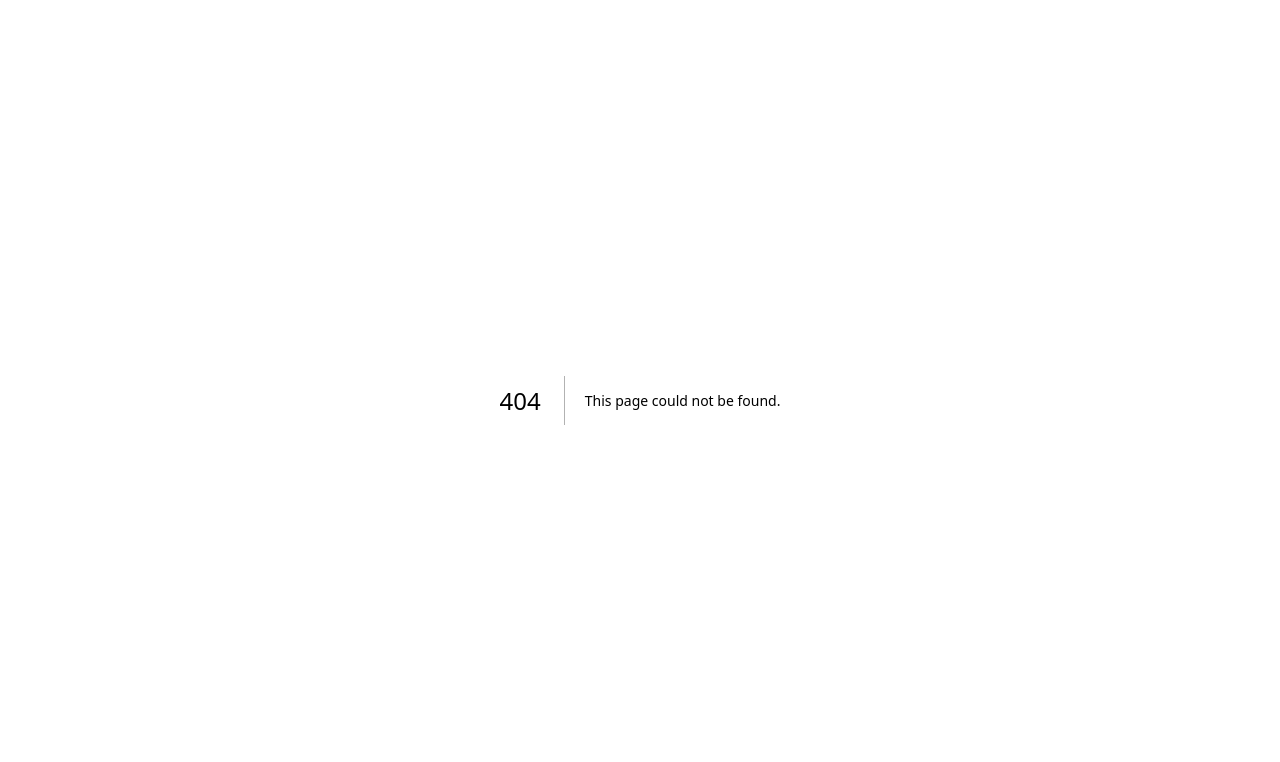
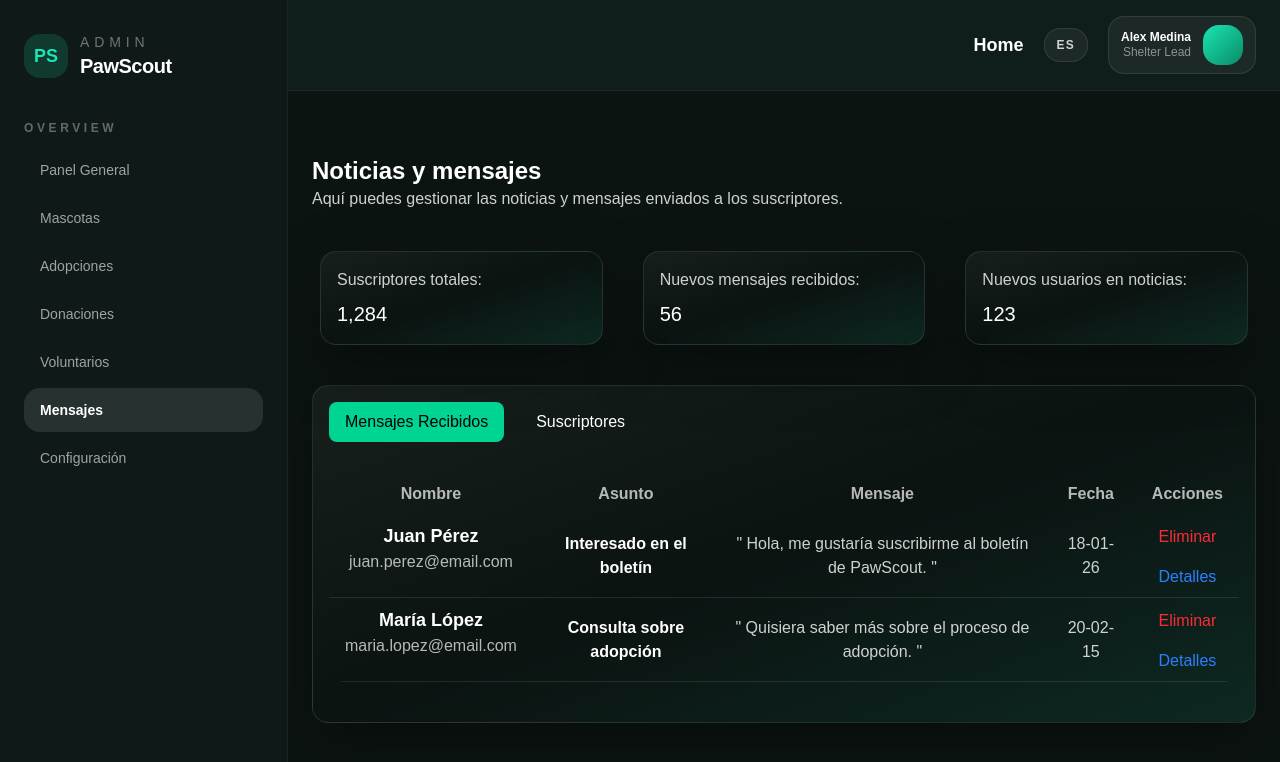
Before and after one commit to Meva1997/PawScout, a Next.js app: page /admin/newsletter in a window 1280 px wide. Before the commit this address had no page. Shown: the top 762 px of the page. Built offline with nearby package versions, Linux system fonts and the light colour scheme; a web font is replaced by a local one.

Commit message:
Create admin newsletter congig

```diff
--- a/app/(admin)/admin/layout.tsx
+++ b/app/(admin)/admin/layout.tsx
@@ -9,12 +9,13 @@ type NavigationItem = {
 };
 
 const navigation: NavigationItem[] = [
-  { name: "Dashboard", href: "/admin/dashboard" },
-  { name: "Pets", href: "/admin/pets" },
-  { name: "Adoptions", href: "/admin/adoptions" },
-  { name: "Donations", href: "/admin/donations" },
-  { name: "Volunteers", href: "/admin/volunteers" },
-  { name: "Settings", href: "/admin/settings" },
+  { name: "Panel General", href: "/admin/dashboard" },
+  { name: "Mascotas", href: "/admin/pets" },
+  { name: "Adopciones", href: "/admin/adoptions" },
+  { name: "Donaciones", href: "/admin/donations" },
+  { name: "Voluntarios", href: "/admin/volunteers" },
+  { name: "Mensajes", href: "/admin/newsletter" },
+  { name: "Configuración", href: "/admin/settings" },
 ];
 
 export default function AdminLayout({
--- /dev/null
+++ b/app/(admin)/admin/newsletter/message/[slug]/details/page.tsx
@@ -0,0 +1,71 @@
+import Link from "next/link";
+
+type UserInfo = {
+  name: string;
+  email: string;
+  phone: string;
+  date: string;
+};
+
+const userInfo: UserInfo = {
+  name: "Juan Perez",
+  email: "juan.perez@example.com",
+  phone: "+1234567890",
+  date: "26-01-2018",
+};
+
+export default function page() {
+  return (
+    <>
+      {/*Meesage Subject*/}
+      <section className="my-10">
+        <nav className="pb-2">
+          <Link
+            href="/admin/newsletter"
+            className="text-emerald-400 hover:underline hover:cursor-pointer transition-all"
+          >
+            &larr; Volver a Mensajes
+          </Link>
+        </nav>
+
+        <h1 className="font-bold text-white text-2xl">
+          <span className="text-gray-400">Asunto:</span> Interesado en el
+          boletín
+        </h1>
+      </section>
+
+      <section className="grid md:grid-cols-2 gap-4">
+        {/*User Info*/}
+        <article className="border border-white/10 rounded-2xl bg-linear-to-br from-white/5 via-transparent to-[#19e6b3]/10 shadow-[0_20px_60px_rgba(0,0,0,0.35)] p-4">
+          <h2 className="text-xl font-semibold text-white mb-4">
+            Información del Usuario
+          </h2>
+          <div className="space-y-6">
+            <div className="space-y-2">
+              <p>Nombre:</p>
+              <p className="font-semibold text-white">{userInfo.name}</p>
+            </div>
+            <div className="space-y-2">
+              <p>Email:</p>
+              <p className="font-semibold text-white">{userInfo.email}</p>
+            </div>
+            <div className="space-y-2">
+              <p>Numero de teléfono:</p>
+              <p className="font-semibold text-white">{userInfo.phone}</p>
+            </div>
+            <div className="space-y-2">
+              <p>Fecha de envío:</p>
+              <p className="font-semibold text-white">{userInfo.date}</p>
+            </div>
+          </div>
+        </article>
+        <article className="border border-white/10 rounded-2xl bg-linear-to-br from-white/5 via-transparent to-[#19e6b3]/10 shadow-[0_20px_60px_rgba(0,0,0,0.35)] p-4">
+          <h2 className="text-xl font-semibold text-white mb-4">Mensaje</h2>
+          <p className="whitespace-pre-wrap">
+            Hola, me gustaría suscribirme al boletín de PawScout.
+          </p>
+        </article>
+      </section>
+    </>
+  );
+}
--- /dev/null
+++ b/app/(admin)/admin/newsletter/page.tsx
@@ -0,0 +1,40 @@
+import NewsLetterView from "@/components/admin/newsletter/NewsLetterView";
+
+type InfoItem = {
+  label: string;
+  value: string;
+};
+
+const generalInfo: InfoItem[] = [
+  { label: "Suscriptores totales", value: "1,284" },
+  { label: "Nuevos mensajes recibidos", value: "56" },
+  { label: "Nuevos usuarios en noticias", value: "123" },
+];
+
+export default function page() {
+  return (
+    <>
+      <section className="my-8 max-w-6xl mx-auto">
+        <h1 className="font-bold text-2xl text-white">Noticias y mensajes</h1>
+        <p>
+          Aquí puedes gestionar las noticias y mensajes enviados a los
+          suscriptores.
+        </p>
+      </section>
+      <section className="grid md:grid-cols-3 gap-6 my-10 max-w-6xl mx-auto">
+        {generalInfo.map((item) => (
+          <div
+            key={item.label}
+            className="flex flex-col text-left space-y-2 p-4 border border-white/10 rounded-2xl bg-linear-to-br from-white/5 via-transparent to-[#19e6b3]/10 shadow-[0_20px_60px_rgba(0,0,0,0.35)] mx-2"
+          >
+            <span>{item.label}:</span>
+            <p className="text-white font-medium text-xl">{item.value}</p>
+          </div>
+        ))}
+      </section>
+      <section className="max-w-7xl mx-auto my-10 flex flex-col text-left space-y-2 p-4 border border-white/10 rounded-2xl bg-linear-to-br from-white/5 via-transparent to-[#19e6b3]/10 shadow-[0_20px_60px_rgba(0,0,0,0.35)] ">
+        <NewsLetterView />
+      </section>
+    </>
+  );
+}
--- /dev/null
+++ b/components/admin/newsletter/NewsLetterView.tsx
@@ -0,0 +1,41 @@
+"use client";
+import { useState } from "react";
+import UserMessages from "./UserMessages";
+import NewsSubscribers from "./NewsSubscribers";
+
+export default function NewsLetterView() {
+  const [activeTab, setActiveTab] = useState<"messages" | "subscribers">(
+    "messages"
+  );
+
+  return (
+    <>
+      <div className="flex">
+        <nav className="space-x-4">
+          <button
+            className={`px-4 py-2 rounded-lg cursor-pointer ${
+              activeTab === "messages"
+                ? "bg-emerald-400 text-black"
+                : "text-white hover:bg-emerald-600 hover:text-black"
+            }`}
+            onClick={() => setActiveTab("messages")}
+          >
+            Mensajes Recibidos
+          </button>
+          <button
+            className={`px-4 py-2 rounded-lg cursor-pointer ${
+              activeTab === "subscribers"
+                ? "bg-emerald-400 text-black"
+                : "text-white hover:bg-emerald-600 hover:text-black"
+            }`}
+            onClick={() => setActiveTab("subscribers")}
+          >
+            Suscriptores
+          </button>
+        </nav>
+      </div>
+      {activeTab === "messages" && <UserMessages />}
+      {activeTab === "subscribers" && <NewsSubscribers />}
+    </>
+  );
+}
--- /dev/null
+++ b/components/admin/newsletter/NewsSubscribers.tsx
@@ -0,0 +1,23 @@
+const subscribeers = [
+  { email: "email@email.com" },
+  { email: "example@example.com" },
+  { email: "test@test.com" },
+  { email: "user@domain.com" },
+  { email: "newuser@newdomain.com" },
+];
+export default function NewsSubscribers() {
+  return (
+    <>
+      <article className="my-6  max-w-7xl mx-auto table-auto rounded-2xl overflow-x-auto grid sm:grid-cols-2 lg:grid-cols-4 gap-2 text-center">
+        {subscribeers.map((subscriber, index) => (
+          <div
+            key={`${subscriber.email}-${index}`}
+            className="rounded-2xl border border-white/10 bg-white/5 p-4 text-white wrap-break-word"
+          >
+            {subscriber.email}
+          </div>
+        ))}
+      </article>
+    </>
+  );
+}
--- /dev/null
+++ b/components/admin/newsletter/UserMessages.tsx
@@ -0,0 +1,91 @@
+import { useRouter } from "next/navigation";
+
+const tableHeaders = ["Nombre", "Asunto", "Mensaje", "Fecha", "Acciones"];
+
+type MessageData = {
+  id: number;
+  name: string;
+  email: string;
+  subject: string;
+  message: string;
+  date: string;
+};
+
+const messageData: MessageData[] = [
+  {
+    id: 1,
+    name: "Juan Pérez",
+    email: "juan.perez@email.com",
+    subject: "Interesado en el boletín",
+    message: ' " Hola, me gustaría suscribirme al boletín de PawScout. " ',
+    date: "18-01-26",
+  },
+  {
+    id: 2,
+    name: "María López",
+    email: "maria.lopez@email.com",
+    subject: "Consulta sobre adopción",
+    message: ' " Quisiera saber más sobre el proceso de adopción. " ',
+    date: "20-02-15",
+  },
+];
+
+export default function UserMessages() {
+  const router = useRouter();
+
+  return (
+    <>
+      <article className="my-6  max-w-7xl mx-auto table-auto rounded-2xl overflow-x-auto">
+        <table>
+          <thead className=" text-center">
+            <tr>
+              {tableHeaders.map((header) => (
+                <th key={header} className="px-4 py-2 text-white/70">
+                  {header}
+                </th>
+              ))}
+            </tr>
+          </thead>
+          <tbody className="text-center">
+            {/* Example row */}
+            {messageData.map((message) => (
+              <tr
+                key={message.id}
+                className="border-b border-white/10 hover:bg-white/5"
+              >
+                <td className="px-4 py-2 flex flex-col">
+                  <p className="font-bold text-white text-lg">{message.name}</p>
+                  <p className="text-white/70 wrap-break-word">
+                    {message.email}
+                  </p>
+                </td>
+                <td className="px-4 py-2 font-bold text-white">
+                  {message.subject}
+                </td>
+                <td className="px-4 py-2 wrap-break-word ">
+                  {message.message}
+                </td>
+                <td className="px-4 py-2">{message.date}</td>
+                <td className="px-4 py-2 gap-4 flex flex-col">
+                  <button className="text-red-500 hover:underline hover:cursor-pointer">
+                    Eliminar
+                  </button>
+                  <button
+                    className="text-blue-500 hover:underline hover:cursor-pointer"
+                    onClick={() =>
+                      router.push(
+                        `/admin/newsletter/message/${message.id}/details`
+                      )
+                    }
+                  >
+                    Detalles
+                  </button>
+                </td>
+              </tr>
+            ))}
+          </tbody>
+        </table>
+      </article>
+    </>
+  );
+}
```
